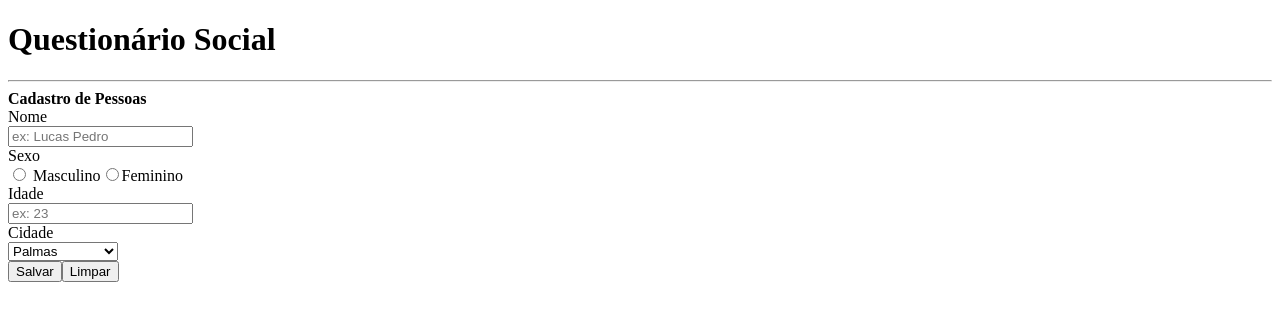
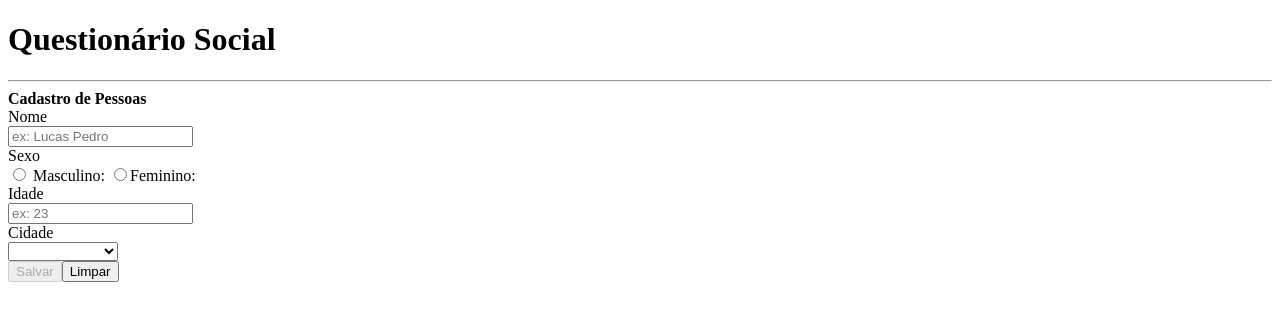
Before and after one commit to lpweb-2019-1/questionario-social-lucas-pedro-typescript, an Angular app: page / in a window 1280 px wide. Shown: the top 320 px of the page. Built offline with nearby package versions, Linux system fonts and the light colour scheme.

Commit message:
Add as diretivas [(ngModel)] para nome, sexo, idade e cidade

```diff
--- a/src/app/app.component.html
+++ b/src/app/app.component.html
@@ -6,27 +6,39 @@
 <!-- Container de Formulário Cadastro -->
 <div>
   <span> <strong>Cadastro de Pessoas</strong></span>
-  <form #cadastro="ngForm">
+  <form #cadastro="ngForm" (submit)="salvar()">
     <div>
       <label for="nome" name="nome">Nome</label><br />
-      <input type="text" name="nome" placeholder="ex: Lucas Pedro" required />
+      <input
+        [(ngModel)]="nome"
+        type="text"
+        name="nome"
+        placeholder="ex: Lucas Pedro"
+        required
+      />
       <br />
 
       <label for="sexo" name="sexo">Sexo</label><br />
 
-      <input type="radio" name="sexo" value="masculino" />
-      <label name="masculino"> Masculino</label>
+      <input [(ngModel)]="sexo" type="radio" name="sexo" value="masculino" />
+      <label name="masculino"> Masculino: </label>
 
-      <input type="radio" name="sexo" value="Feminino" />
-      <label for="feminino" name="feminino">Feminino</label>
+      <input [(ngModel)]="sexo" type="radio" name="sexo" value="Feminino" />
+      <label for="feminino" name="feminino">Feminino: </label>
       <br />
 
       <label for="Idade" name="idade">Idade</label> <br />
-      <input type="number" name="idade" placeholder="ex: 23" required /><br />
+      <input
+        [(ngModel)]="idade"
+        type="number"
+        name="idade"
+        placeholder="ex: 23"
+        required
+      /><br />
 
       <label for="cidade" name="cidade">Cidade</label>
       <br />
-      <select name="cidade" required>
+      <select [(ngModel)]="cidade" name="cidade" required>
         <option value="Palmas">Palmas</option>
         <option value="Paraíso">Paraiso</option>
         <option value="Porto Nacional">Porto Nacional</option>
--- a/src/app/app.component.ts
+++ b/src/app/app.component.ts
@@ -1,10 +1,31 @@
-import { Component } from '@angular/core';
+import { Component } from "@angular/core";
 
 @Component({
-  selector: 'app-root',
-  templateUrl: './app.component.html',
-  styleUrls: ['./app.component.css']
+  selector: "app-root",
+  templateUrl: "./app.component.html",
+  styleUrls: ["./app.component.css"]
 })
 export class AppComponent {
-  title = 'questionario-social';
+  nome: string = null;
+  sexo: boolean = null;
+  idade: number = null;
+  cidade: string = null;
+  masculino: boolean = null;
+  feminino: boolean = null;
+
+  questionario_social: Array<object> = [];
+
+  constructor() {}
+
+  salvar() {
+    console.log(this.sexo);
+    const pessoa = {
+      nome: this.nome,
+      sexo: this.sexo,
+      idade: this.idade,
+      cidade: this.cidade
+    };
+
+    this.questionario_social.push(pessoa);
+  }
 }
```
